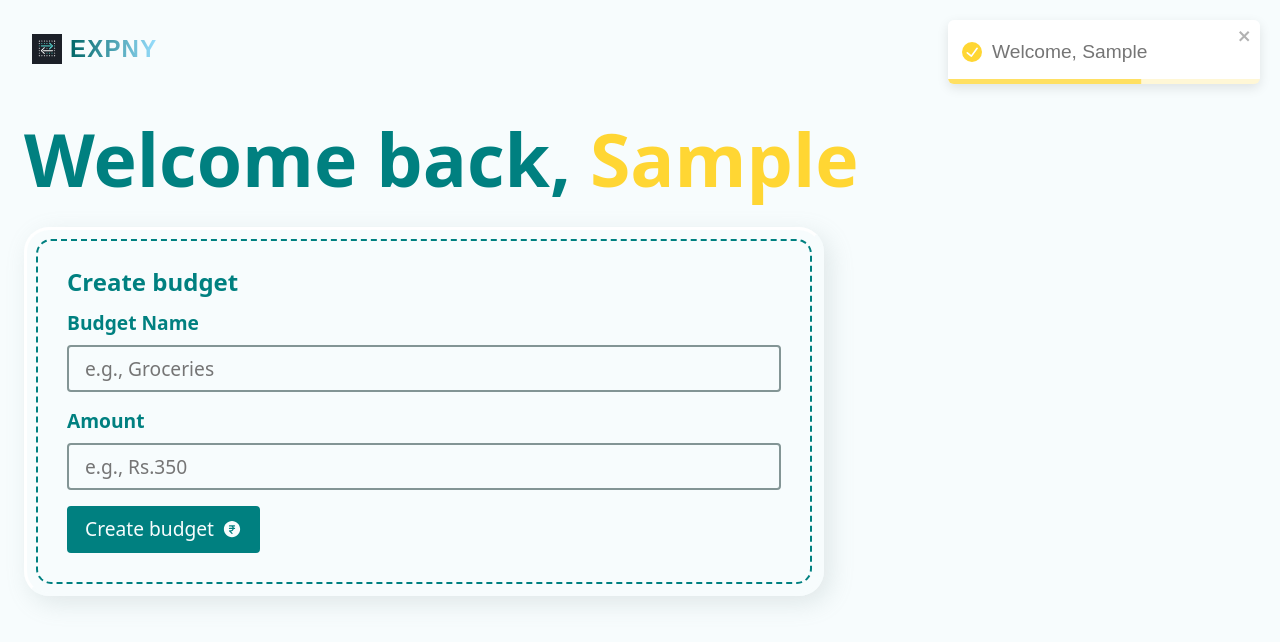
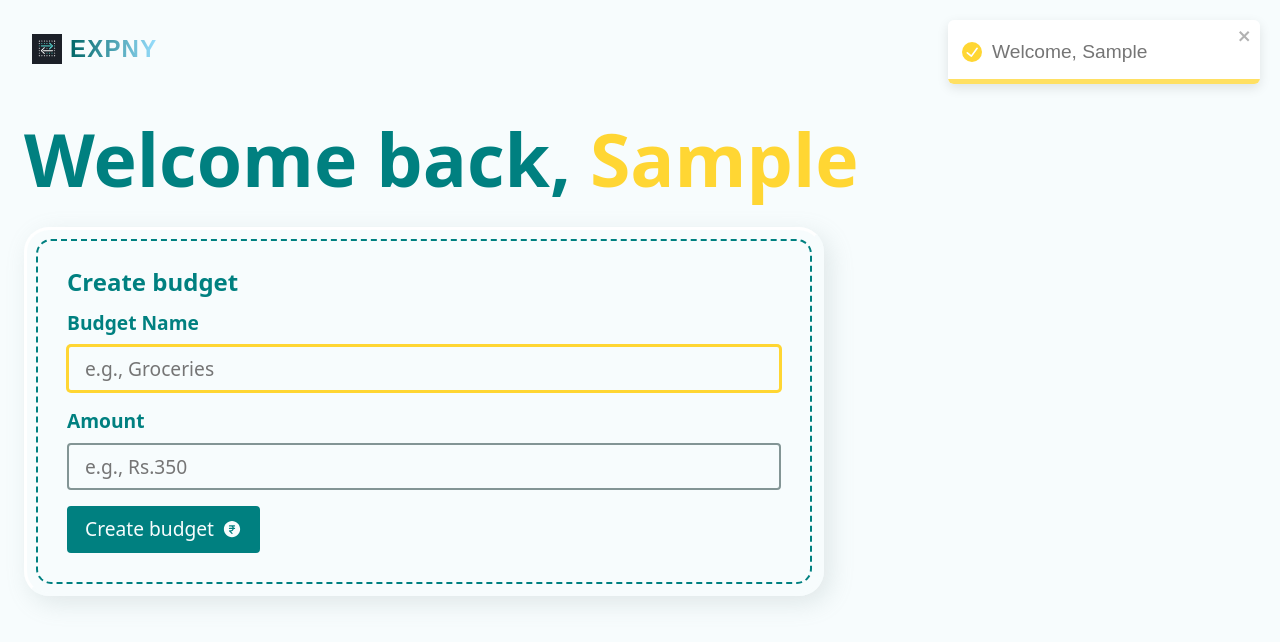
Before and after one commit to P-dwivedi/expense-tracker, a React (Vite) app in the folder react-router-budget-app/: page / in a window 1280 px wide. Both pictures are taken after typing "Sample" into the empty fields and a click on the button "Create Account". Shown: the top 642 px of the page. Built offline with nearby package versions, Linux system fonts and the light colour scheme.

Commit message:
Added Clearing Forms feature

```diff
--- a/react-router-budget-app/src/components/AddBudgetForm.jsx
+++ b/react-router-budget-app/src/components/AddBudgetForm.jsx
@@ -1,17 +1,34 @@
-import { Form } from "react-router-dom"
+// reacts
+import { useEffect, useRef } from "react";
+
+// rrd imports
+import { Form, useFetcher } from "react-router-dom"
 
 // library imports
 import { CurrencyRupeeIcon } from "@heroicons/react/24/solid"
 
 const AddBudgetForm = () => {
+  const fetcher = useFetcher()
+  const isSubmitting = fetcher.state === "submitting"
+
+  const formRef = useRef();
+  const focusRef = useRef();
+
+  useEffect(() => {
+    if(!isSubmitting){
+      formRef.current.reset()
+      focusRef.current.focus()
+    }
+  }, [isSubmitting])
   return (
     <div className="form-wrapper">
         <h2 className="h3">
             Create budget
         </h2>
-        <Form
+        <fetcher.Form
           method="post"
           className="grid-sm"
+          ref={formRef}
         >
             <div className="grid-xs">
                 <label htmlFor="newBudget">Budget Name</label>
@@ -21,6 +38,7 @@
                   id="newBudget"
                   placeholder="e.g., Groceries"
                   required
+                  ref={focusRef}
                   />
             </div>
             <div className="grid-xs">
@@ -36,11 +54,17 @@
                 />
             </div>
             <input type="hidden"  name="_action" value="createBudget"/>
-            <button type="submit" className="btn btn--dark">
-                <span>Create budget</span>
-                <CurrencyRupeeIcon width={20} />
+            <button type="submit" className="btn btn--dark" disabled={isSubmitting}>
+                {
+                  isSubmitting ? <span>Submitting...</span> : (
+                    <>
+                    <span>Create budget</span>
+                    <CurrencyRupeeIcon width={20} />
+                    </>
+                  )
+                }
             </button>
-        </Form>
+        </fetcher.Form>
     </div>
   )
 }
--- a/react-router-budget-app/src/helpers.js
+++ b/react-router-budget-app/src/helpers.js
@@ -1,3 +1,6 @@
+export const wait = () => new Promise(res => setTimeout(res, Math.random() * 2000))
+
+// colors
 const generateRandomColor = () => {
     const existingBudgetLength = fetchData("budgets")?.length ?? 0;
     return `${existingBudgetLength * 34} 65% 50%`
--- a/react-router-budget-app/src/pages/Dashboard.jsx
+++ b/react-router-budget-app/src/pages/Dashboard.jsx
@@ -2,7 +2,7 @@
 import { useLoaderData } from "react-router-dom";
 
 // helper functions
-import { createBudget, fetchData } from "../helpers"
+import { createBudget, fetchData, wait } from "../helpers"
 
 // components
 import Intro from "../components/Intro";
@@ -21,6 +21,8 @@
 
 // action
 export async function dashboardAction({request}) {
+    await wait();
+
     const data = await request.formData();
     const {_action, ...values} = Object.fromEntries(data)
     // new user submission
```
